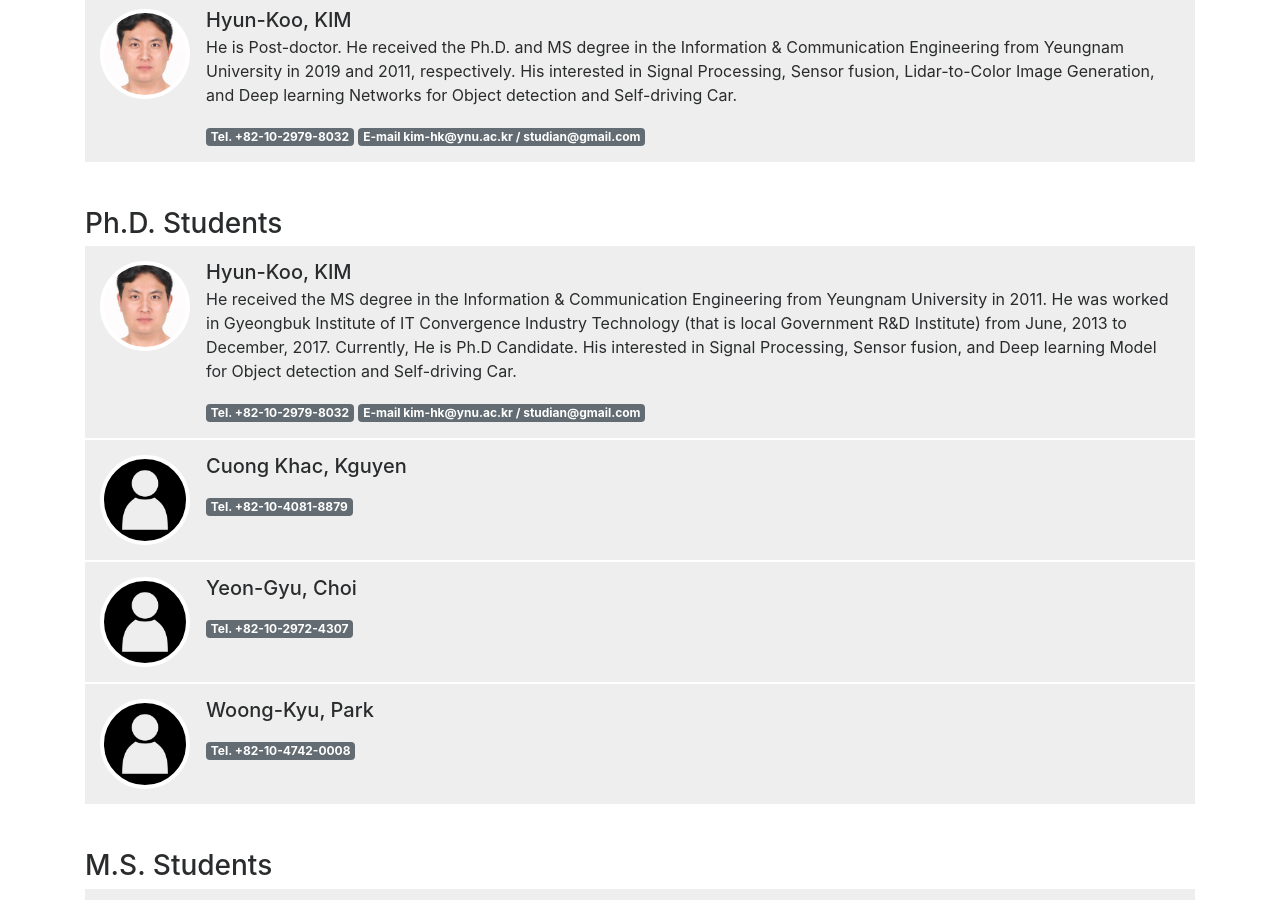
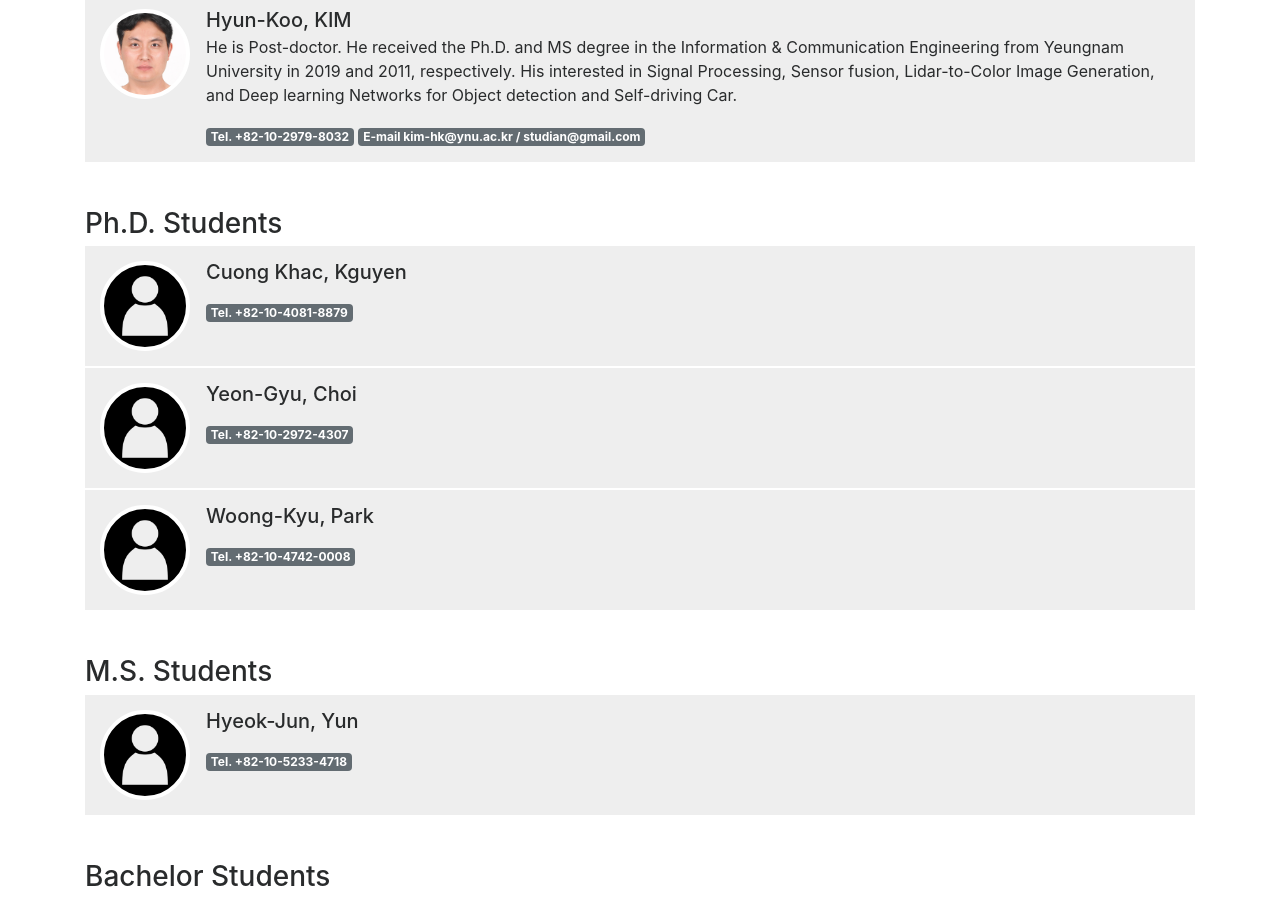
Before and after one commit to YU-MSP/yu-msp.github.io, a Jekyll site: the page built from members.html, in a window 1280 px wide and 900 px high, scrolled down 778 px. Built offline with Jekyll 4.4.1, drawn with Linux system fonts in a browser that asks for light colours; nearby versions of some CDN libraries.

Commit message:
no message

```diff
--- a/_data/members.yaml
+++ b/_data/members.yaml
@@ -37,17 +37,6 @@ postdoc:
     email: kim-hk@ynu.ac.kr / studian@gmail.com
 
 doctors:
-  - name_kr: 김현구
-    name_en: Hyun-Koo, KIM
-    cover: KIM-Hyun-Koo.jpg
-    body: >
-      He received the MS degree in the Information & Communication Engineering from Yeungnam University in 2011.
-      He was worked in Gyeongbuk Institute of IT Convergence Industry Technology (that is local Government R&D Institute) from June, 2013 to December, 2017.
-      Currently, He is Ph.D Candidate.
-      His interested in Signal Processing, Sensor fusion, and Deep learning Model for Object detection and Self-driving Car.
-    tel: +82-10-2979-8032
-    email: kim-hk@ynu.ac.kr / studian@gmail.com
-
   - name_kr: 쿠옌 카 쿵
     name_en: Cuong Khac, Kguyen
     tel: +82-10-4081-8879
```
